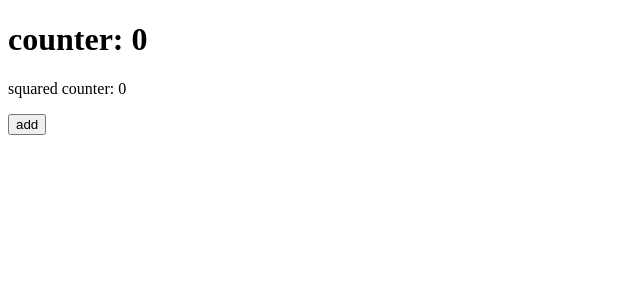
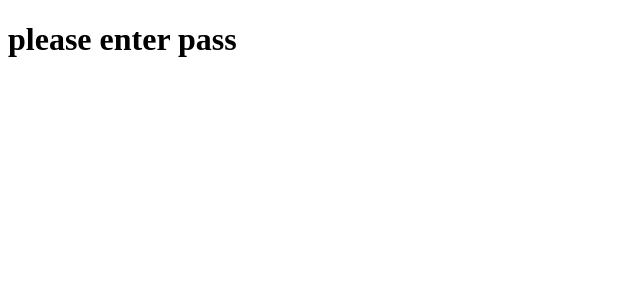
Before and after one commit to lum-jashari/10-vue-projects, a Vue app: page / in a window 1280 px wide. Shown: the top 300 px of the page, without its empty margins (0-640 px from the left). Built offline with nearby package versions, Linux system fonts and the light colour scheme.

Commit message:
conditional rendering with v-if and v-show

```diff
--- a/src/App.vue
+++ b/src/App.vue
@@ -1,10 +1,9 @@
 <script setup>
-import ComputedProperties from "./Components/ComputedProperties.vue";
+import ConditionalRendering from "./Components/ConditionalRendering.vue";
 </script>
 
 <template>
-  <ComputedProperties />
+  <ConditionalRendering />
 </template>
 
 <style scoped></style>
-./Components/ComputedProperties.vue
--- a/src/Components/ComputedProperties.vue
+++ /dev/null
@@ -1,19 +0,0 @@
-<script setup>
-import { ref, computed } from "vue";
-
-const counter = ref(0);
-
-const squaredCounter = computed(() => counter.value ** 2);
-
-const incrementCounter = () => {
-  counter.value++;
-};
-</script>
-
-<template>
-  <h1>counter: {{ counter }}</h1>
-  <p>squared counter: {{ squaredCounter }}</p>
-  <button @click="incrementCounter">add</button>
-</template>
-
-<style lang="scss" scoped></style>
--- /dev/null
+++ b/src/Components/ConditionalRendering.vue
@@ -0,0 +1,11 @@
+<script setup>
+import { ref } from "vue";
+
+let password = ref(0);
+</script>
+
+<template>
+  <h1 v-if="password.length > 8">strong pass</h1>
+  <h1 v-else-if="password.length <= 8">weak pass</h1>
+  <h1 v-else>please enter pass</h1>
+</template>
```
